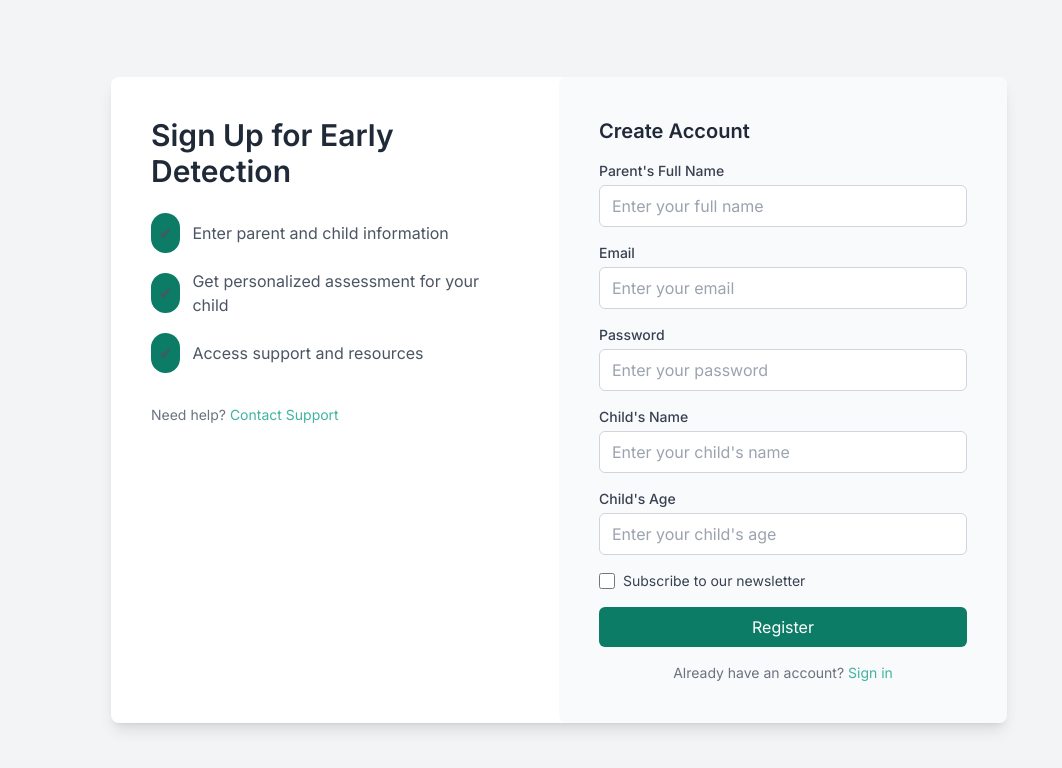
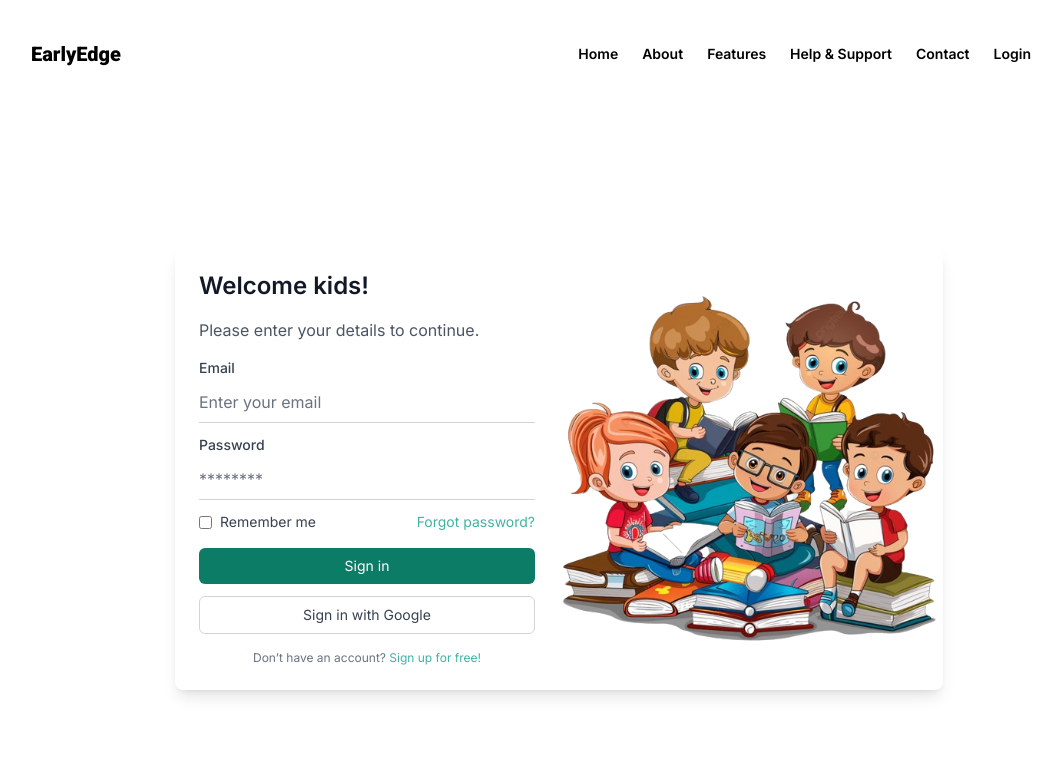
Before and after one commit to Kentoyyy/Thesis-Project, a Next.js app: page /login/register in a window 1280 px wide. Shown: the top 768 px of the page, without its empty margins (81-1143 px from the left). Built offline with nearby package versions, Linux system fonts and the light colour scheme.

Commit message:
Update page.tsx

```diff
--- a/app/login/register/page.tsx
+++ b/app/login/register/page.tsx
@@ -1,125 +1,96 @@
 import React from 'react';
 import Link from 'next/link';
+import Image from 'next/image';
+import Navbar from '../../components/navbar';
 
-const RegisterPage = () => {
+const Page = () => {
   return (
-    <div className="min-h-screen flex items-center justify-center bg-gray-100 px-4">
-      <div className="bg-white rounded-lg shadow-lg w-full max-w-4xl flex flex-col md:flex-row">
-        {/* Left Section - Information */}
-        <div className="flex-1 p-6 md:p-10">
-          <h1 className="text-3xl font-semibold text-gray-800 mb-6">Sign Up for Early Detection</h1>
-          <ul className="space-y-4 mb-8">
-            <li className="flex items-center text-gray-600">
-              <span className="bg-primary-color p-2 rounded-full mr-3">✔</span>
-              Enter parent and child information
-            </li>
-            <li className="flex items-center text-gray-600">
-              <span className="bg-primary-color p-2 rounded-full mr-3">✔</span>
-              Get personalized assessment for your child
-            </li>
-            <li className="flex items-center text-gray-600">
-              <span className="bg-primary-color p-2 rounded-full mr-3">✔</span>
-              Access support and resources
-            </li>
-          </ul>
-          <p className="text-sm text-gray-500">
-            Need help? <Link href="/support" className="text-secondary-color hover:underline">Contact Support</Link>
-          </p>
-        </div>
+    <div className="min-h-screen flex flex-col justify-between overflow-hidden">
+      {/* Include the Navbar */}
+      <Navbar />
 
-        {/* Right Section - Form */}
-        <div className="flex-1 p-6 md:p-10 bg-gray-50 rounded-lg">
-          <h2 className="text-xl font-semibold text-gray-800 mb-4">Create Account</h2>
-          <form className="space-y-4">
-            {/* Parent Information */}
-            <div>
-              <label className="block text-sm font-medium text-gray-700 mb-1" htmlFor="parent-name">
-                Parent's Full Name
-              </label>
-              <input
-                type="text"
-                id="parent-name"
-                className="w-full px-3 py-2 border border-gray-300 rounded-md focus:outline-none focus:ring-2 focus:ring-primary-color"
-                placeholder="Enter your full name"
-              />
-            </div>
-            <div>
+      {/* Login form and image */}
+      <div className="flex items-center justify-center flex-grow px-4 py-5 mt-12">
+        <div className="flex flex-col lg:flex-row bg-white rounded-lg shadow-lg max-w-3xl w-full">
+          {/* Left side - Form */}
+          <div className="w-full lg:w-1/2 p-6">
+            <h2 className="text-2xl font-semibold text-gray-900 mb-4">Welcome kids!</h2>
+            <p className="text-gray-600 mb-4">Please enter your details to continue.</p>
+            <form>
+              <div className="mb-3">
                 <label className="block text-sm font-medium text-gray-700 mb-1" htmlFor="email">
                   Email
                 </label>
                 <input
                   type="email"
                   id="email"
-                className="w-full px-3 py-2 border border-gray-300 rounded-md focus:outline-none focus:ring-2 focus:ring-primary-color"
+                  className="w-full px-0 py-2 border-b border-gray-300 focus:outline-none focus:ring-0 focus:border-primary-color placeholder-gray-500"
                   placeholder="Enter your email"
                 />
               </div>
-            <div>
+              <div className="mb-3">
                 <label className="block text-sm font-medium text-gray-700 mb-1" htmlFor="password">
                   Password
                 </label>
                 <input
                   type="password"
                   id="password"
-                className="w-full px-3 py-2 border border-gray-300 rounded-md focus:outline-none focus:ring-2 focus:ring-primary-color"
-                placeholder="Enter your password"
+                  className="w-full px-0 py-2 border-b border-gray-300 focus:outline-none focus:ring-0 focus:border-primary-color placeholder-gray-500"
+                  placeholder="********"
                 />
               </div>
-
-            {/* Child Information */}
-            <div>
-              <label className="block text-sm font-medium text-gray-700 mb-1" htmlFor="child-name">
-                Child's Name
-              </label>
-              <input
-                type="text"
-                id="child-name"
-                className="w-full px-3 py-2 border border-gray-300 rounded-md focus:outline-none focus:ring-2 focus:ring-primary-color"
-                placeholder="Enter your child's name"
-              />
-            </div>
-            <div>
-              <label className="block text-sm font-medium text-gray-700 mb-1" htmlFor="child-age">
-                Child's Age
-              </label>
-              <input
-                type="number"
-                id="child-age"
-                className="w-full px-3 py-2 border border-gray-300 rounded-md focus:outline-none focus:ring-2 focus:ring-primary-color"
-                placeholder="Enter your child's age"
-              />
-            </div>
-
-            {/* Newsletter Subscription */}
+              <div className="flex items-center justify-between mb-4">
                 <div className="flex items-center">
                   <input
                     type="checkbox"
-                id="subscribe"
-                className="h-4 w-4 text-primary-color border-gray-300 rounded"
+                    id="remember-me"
+                    className="text-gray-500 focus:ring-primary-color rounded"
                   />
-              <label htmlFor="subscribe" className="ml-2 block text-sm text-gray-700">
-                Subscribe to our newsletter
+                  <label htmlFor="remember-me" className="ml-2 text-gray-700 text-sm">
+                    Remember me
                   </label>
                 </div>
-
-            {/* Submit Button */}
+                <a href="#" className="text-sm text-secondary-color hover:underline">
+                  Forgot password?
+                </a>
+              </div>
               <button
                 type="submit"
-              className="w-full py-2 mt-4 bg-primary-color text-white rounded-md hover:bg-secondary-color focus:outline-none focus:ring-2 focus:ring-primary-color"
+                className="w-full py-2 bg-primary-color text-white rounded-md hover:bg-secondary-color focus:outline-none focus:ring-2 focus:ring-gray-50 mb-3 text-sm"
               >
-              Register
+                Sign in
+              </button>
+              <button
+                type="button"
+                className="w-full py-2 bg-white text-gray-700 border border-gray-300 rounded-md hover:bg-gray-50 flex items-center justify-center focus:outline-none focus:ring-2 focus:ring-red-500 text-sm"
+              >
+                Sign in with Google
               </button>
             </form>
-          <p className="text-sm text-center text-gray-500 mt-4">
-            Already have an account?{' '}
-            <Link href="/login" className="text-secondary-color hover:underline">
-              Sign in
+            <p className="text-xs text-center text-gray-500 mt-4">
+              Don’t have an account?{' '}
+              <Link href="/login/register" className="text-secondary-color hover:underline">
+                Sign up for free!
               </Link>
             </p>
+          </div>
+
+          {/* Right side - Image */}
+          <div className="w-full lg:w-1/2 h-40 lg:h-auto relative">
+            <div className="w-full h-full relative">
+              <Image
+                src="/images/kidlogin.png" // Reference the image directly by its path
+                alt="Login Image"
+                layout="fill"
+                objectFit="contain" // This ensures the image is scaled to fit within its container without being cropped
+                quality={100}
+              />
+            </div>
+          </div>
         </div>
       </div>
     </div>
   );
 };
 
-export default RegisterPage;
+export default Page;
```
Lines whose indentation alone changed are shown as unchanged.
